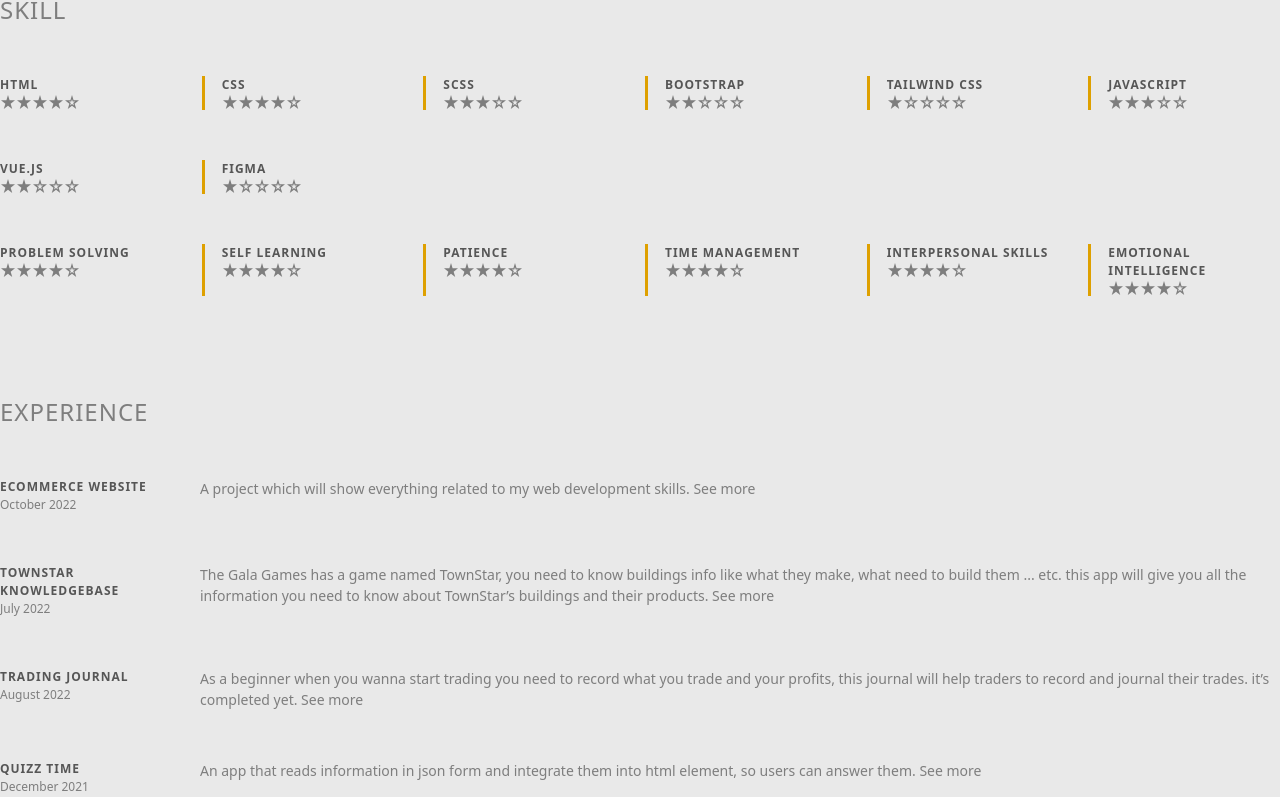
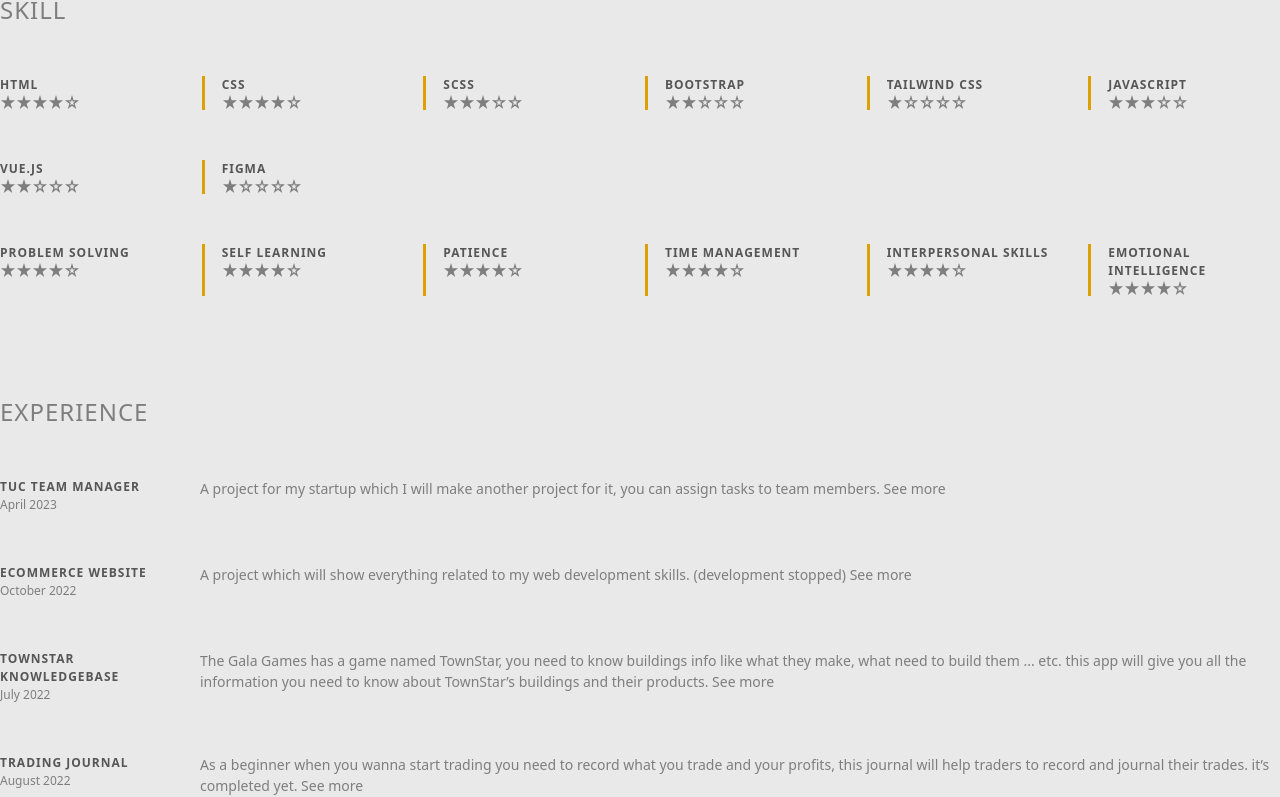
Before and after one commit to masoud8840/CV-Remake, a Vue app: page / in a window 1280 px wide. Shown: the part 1238-2035 px from the top of the page. Built offline with nearby package versions, Linux system fonts and the light colour scheme.

Commit message:
update experiencs

```diff
--- a/src/components/layout/TheBody.vue
+++ b/src/components/layout/TheBody.vue
@@ -52,7 +52,7 @@
         <info-badge :class="setSomeClassOnMobileDevices">
           <template #title>BACHLEOR OF<br />COMPUTER ENGINEERING</template>
           <template #description>
-            Islamic Azad University of Eslamshahr<br />2019 - 2022
+            Islamic Azad University of Eslamshahr<br />2019 - 2023
           </template>
         </info-badge>
         <p class="description-text">
@@ -262,10 +262,17 @@
 ]);
 const experience = ref([
   {
+    projectTitle: "TUC TEAM Manager",
+    date: "April 2023",
+    description:
+      "A project for my startup which I will make another project for it, you can assign tasks to team members.",
+    link: "https://github.com/masoud8840/tuc-team-manager",
+  },
+  {
     projectTitle: "ECOMMERCE WEBSITE",
     date: "October 2022",
     description:
-      "A project which will show everything related to my web development skills.",
+      "A project which will show everything related to my web development skills. (development stopped)",
     link: "https://github.com/masoud8840/E-Commerce",
   },
   {
```
